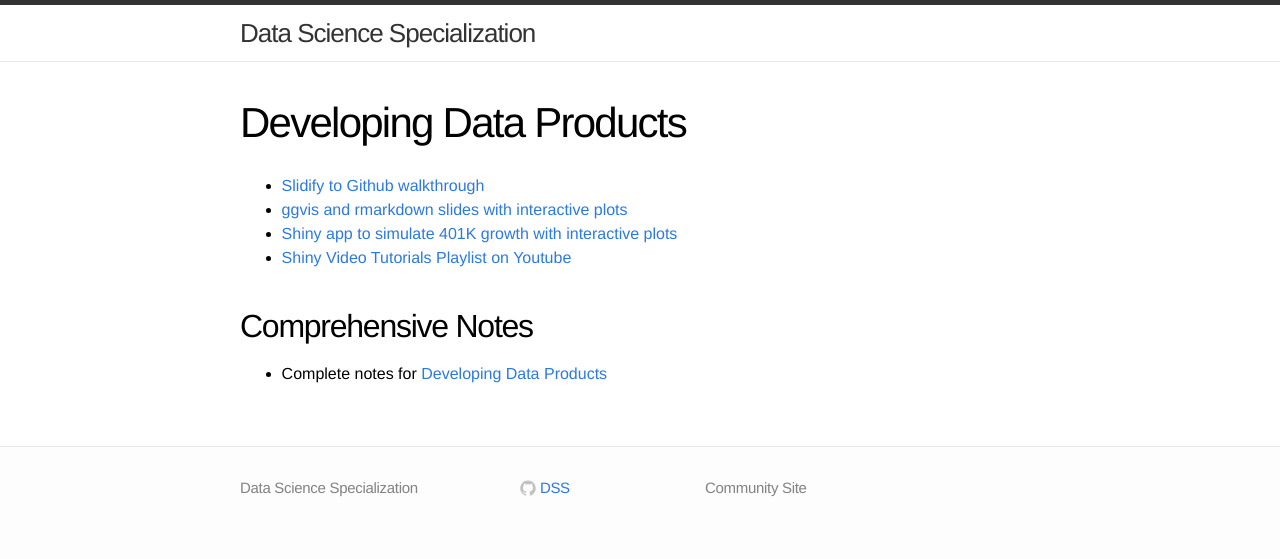
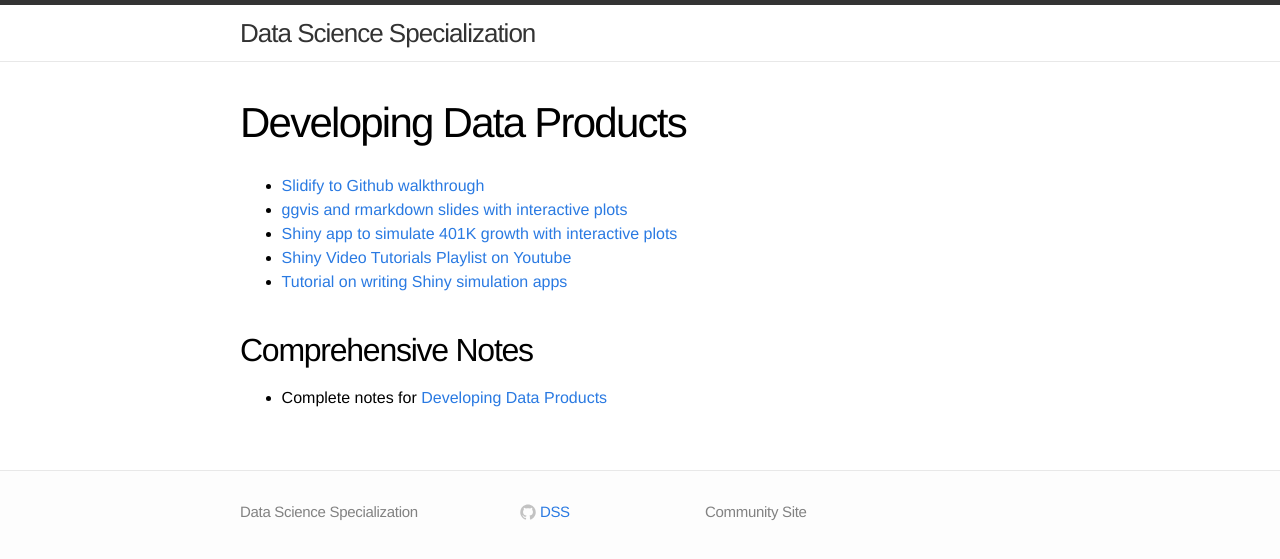
Before and after one commit to DataScienceSpecialization/DataScienceSpecialization.github.io, a Jekyll site: the page built from ddp.md, in a window 1280 px wide. Shown: the top 559 px of the page. Built offline with Jekyll 4.4.1, drawn with Linux system fonts in a browser that asks for light colours.

Commit message:
add link to Shiny simulation tutorial
The Tutorial is an interactive R Markdown document, currently hosted on shinyapps.io.  It aims to take the reader step-by-step through the construction of a reasonably full-featured simulation app that lets statistics students explore, through simulation, the coverage properties of the classical t-intervals for a population mean.  After completing the tutorial the reader will be able to write his/her own simulation apps---hopefully having been spared some of the struggle that I went through when I first learned Shiny in the Spring of 2014.

```diff
--- a/ddp.md
+++ b/ddp.md
@@ -8,6 +8,7 @@
 - [ggvis and rmarkdown slides with interactive plots](http://qua.st/ggvis-shiny-html5-slides/)
 - [Shiny app to simulate 401K growth with interactive plots](http://www.mephistosoftware.com/shiny/401k_simulator/)
 - [Shiny Video Tutorials Playlist on Youtube](http://www.youtube.com/playlist?list=PL6wLL_RojB5xNOhe2OTSd-DPkMLVY9DfB)
+- [Tutorial on writing Shiny simulation apps](http://homer.shinyapps.io/sim_tutorial_Rmd)
 
 ## Comprehensive Notes
 
```
